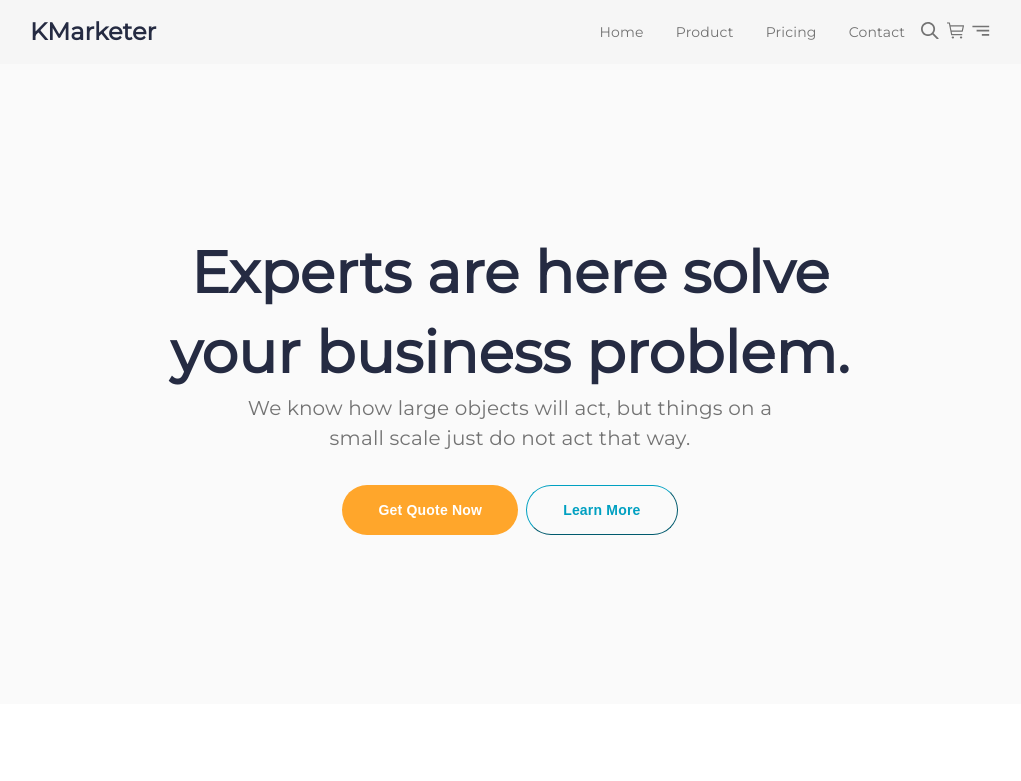
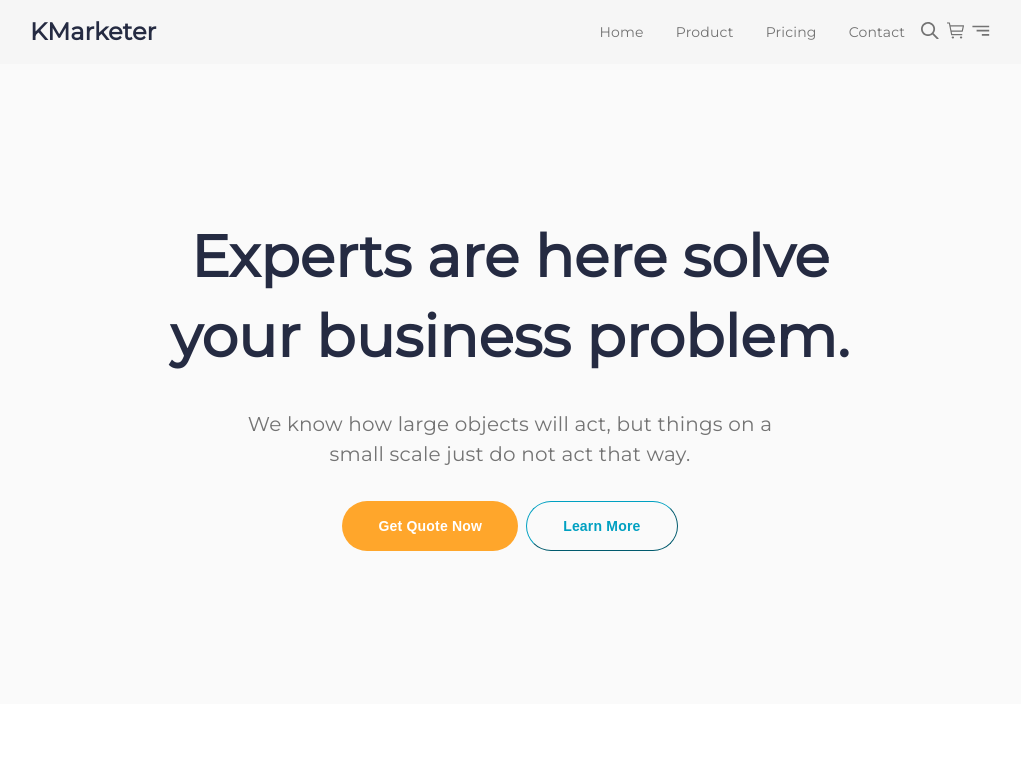
Before and after one commit to Odile078/KMarketer-site, a plain HTML site: page index.html in a window 1280 px wide. Shown: the top 781 px of the page, without its empty margins (130-1151 px from the left). Drawn offline with Linux system fonts and the light colour scheme; a script that the page names is missing.

```diff
--- a/css/index.css
+++ b/css/index.css
@@ -108,10 +108,9 @@
     align-content: center;
     align-items: center;
     text-align: center;
+    gap: 2rem;
 }
-.hero__wrapper> *{
-    margin: 2rem 0 0 0 ;
-}
+
 .hero__action{
     display: flex;
     flex-direction: column;
```
